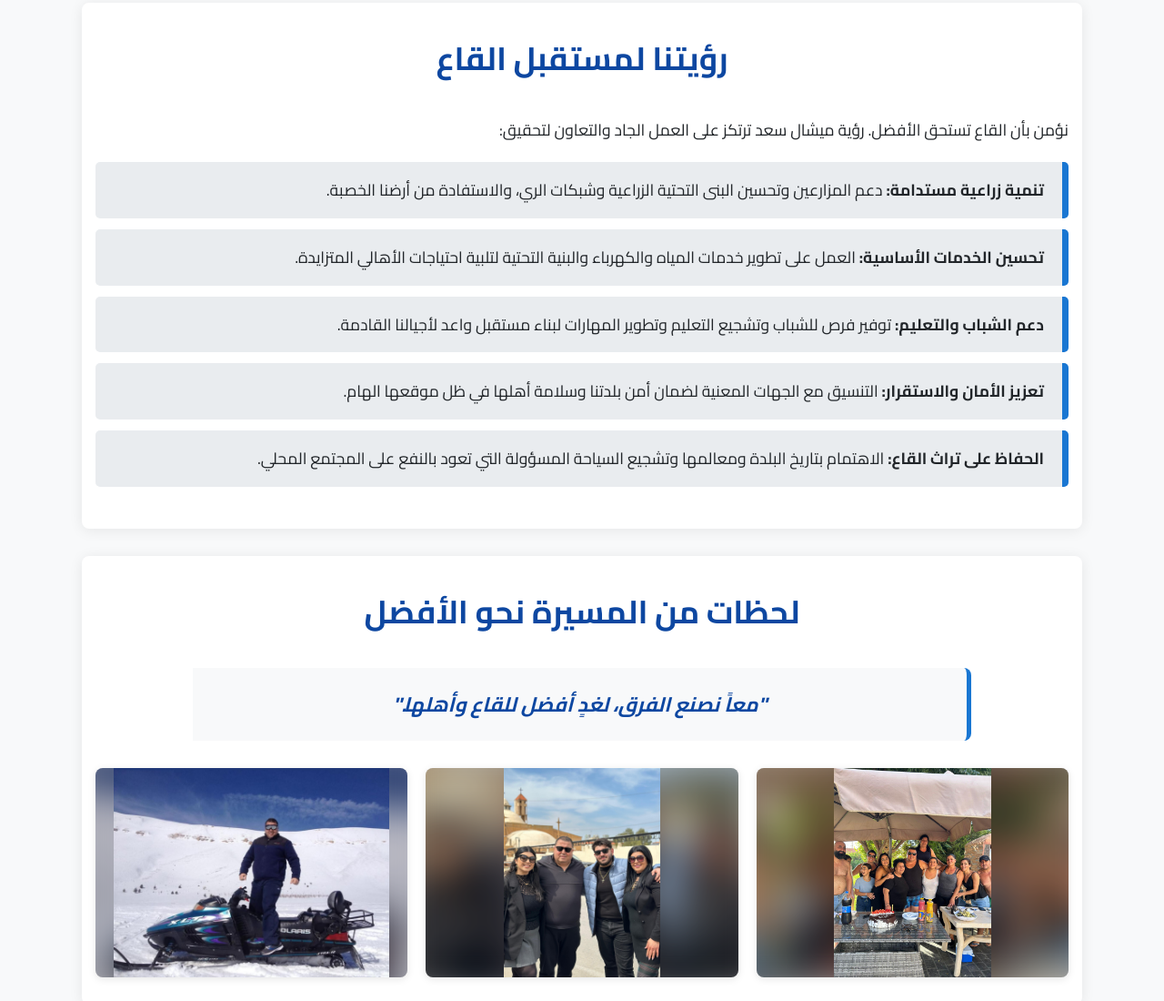
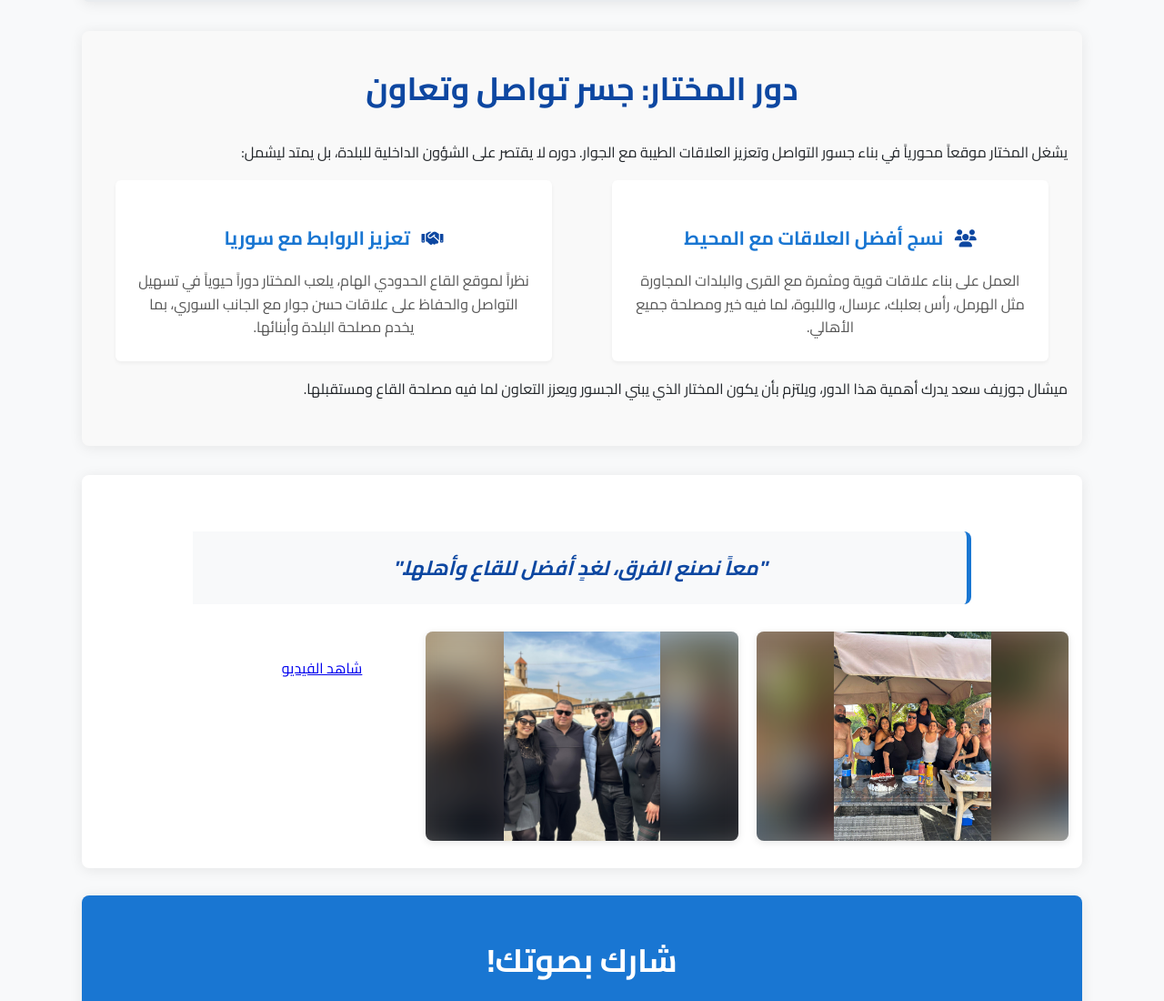
Before and after one commit to Parrotlife/MichelSaad, a plain HTML site: page index.html in a window 1280 px wide. Shown: the part 1536-2636 px from the top of the page at 91% size. Drawn offline with Linux system fonts and the light colour scheme; some packages are replaced by stand-ins of ours; a script that the page names is missing.

Commit message:
version 2

```diff
--- a/index.html
+++ b/index.html
@@ -4,7 +4,7 @@
 <head>
     <meta charset="UTF-8">
     <meta name="viewport" content="width=device-width, initial-scale=1.0">
-    <title>دعم ميشال سعد - مختار القاع</title>
+    <title>دعم ميشال جوزيف سعد - مختار القاع</title>
     <link rel="preconnect" href="https://fonts.googleapis.com">
     <link rel="preconnect" href="https://fonts.gstatic.com" crossorigin>
     <link href="https://fonts.googleapis.com/css2?family=Cairo:wght@400;700&display=swap" rel="stylesheet">
@@ -18,28 +18,28 @@
 <body>
     <header>
         <div class="container">
-            <h1>ميشال سعد لمخترة القاع</h1>
+            <h1>ميشال جوزيف سعد لمخترة القاع</h1>
             <p>صوتك لمستقبل أفضل للقاع</p>
         </div>
     </header>
 
     <main class="container">
         <section id="intro">
-            <h2>من هو ميشال سعد؟</h2>
+            <h2>من هو ميشال جوزيف سعد؟</h2>
             <p>
-                ميشال سعد، ابن القاع البار، يترشح لمخترة بلدتنا إيمان عميق بضرورة خدمة أهلها الكرام والمساهمة في
+                ميشال جوزيف سعد، ابن القاع البار، يترشح لمخترة بلدتنا إيمان عميق بضرورة خدمة أهلها الكرام والمساهمة في
                 نهضتها. هو رجلٌ منكم، يعرف أرض القاع الطيبة، تاريخها العريق، وتحديات حاضرها. بخبرته العملية والتزامه
                 الثابت،
-                يضع ميشال سعد نفسه في خدمة كل فرد من أفراد القاع، ساعياً ليكون صوتكم الأمين والمدافع عن مصالحكم.
+                يضع ميشال جوزيف سعد نفسه في خدمة كل فرد من أفراد القاع، ساعياً ليكون صوتكم الأمين والمدافع عن مصالحكم.
             </p>
             <!-- Candidate Image -->
-            <img src="imgs/serious-1.jpeg" alt="ميشال سعد" class="intro-profile-image">
+            <img src="imgs/serious-1.jpeg" alt="ميشال جوزيف سعد" class="intro-profile-image">
         </section>
 
         <!-- Moved Section: Qualities -->
         <section id="qualities">
-            <h2>ميشال سعد: الرجل المناسب للمخترة</h2>
-            <p>صفات ميشال سعد الشخصية تجعله الخيار الأمثل لتمثيلكم وخدمتكم:</p>
+            <h2>ميشال جوزيف سعد: الرجل المناسب للمخترة</h2>
+            <p>صفات ميشال جوزيف سعد الشخصية تجعله الخيار الأمثل لتمثيلكم وخدمتكم:</p>
             <div class="qualities-container">
                 <div class="quality-item">
                     <div class="image-container quality-image-container">
@@ -57,7 +57,8 @@
                         <img src="imgs/family-1.jpeg" alt="رجل عائلة ملتزم" class="image-fg quality-image-fg">
                     </div>
                     <h3>رجل عائلة ملتزم</h3>
-                    <p>ميشال سعد أب وزوج، يدرك أهمية الروابط الأسرية وقيم العائلة اللبنانية الأصيلة. التزامه تجاه عائلته
+                    <p>ميشال جوزيف سعد أب وزوج، يدرك أهمية الروابط الأسرية وقيم العائلة اللبنانية الأصيلة. التزامه تجاه
+                        عائلته
                         يعكس التزامه
                         تجاه مجتمعه.</p>
                 </div>
@@ -74,28 +75,33 @@
             </div>
         </section>
 
-        <section id="vision">
-            <h2>رؤيتنا لمستقبل القاع</h2>
-            <p>نؤمن بأن القاع تستحق الأفضل. رؤية ميشال سعد ترتكز على العمل الجاد والتعاون لتحقيق:</p>
-            <ul>
-                <li><strong>تنمية زراعية مستدامة:</strong> دعم المزارعين وتحسين البنى التحتية الزراعية وشبكات الري،
-                    والاستفادة من أرضنا الخصبة.</li>
-                <li><strong>تحسين الخدمات الأساسية:</strong> العمل على تطوير خدمات المياه والكهرباء والبنية التحتية
-                    لتلبية
-                    احتياجات الأهالي المتزايدة.</li>
-                <li><strong>دعم الشباب والتعليم:</strong> توفير فرص للشباب وتشجيع التعليم وتطوير المهارات لبناء مستقبل
-                    واعد
-                    لأجيالنا القادمة.</li>
-                <li><strong>تعزيز الأمان والاستقرار:</strong> التنسيق مع الجهات المعنية لضمان أمن بلدتنا وسلامة أهلها في
-                    ظل
-                    موقعها الهام.</li>
-                <li><strong>الحفاظ على تراث القاع:</strong> الاهتمام بتاريخ البلدة ومعالمها وتشجيع السياحة المسؤولة التي
-                    تعود بالنفع على المجتمع المحلي.</li>
-            </ul>
+        <!-- mukhtar-role section moved here and restyled -->
+        <section id="mukhtar-role">
+            <h2>دور المختار: جسر تواصل وتعاون</h2>
+            <p>
+                يشغل المختار موقعاً محورياً في بناء جسور التواصل وتعزيز العلاقات الطيبة مع الجوار. دوره لا يقتصر على
+                الشؤون الداخلية للبلدة، بل يمتد ليشمل:
+            </p>
+            <div class="role-items-container">
+                <div class="role-item">
+                    <h3><i class="fas fa-users"></i> نسج أفضل العلاقات مع المحيط</h3>
+                    <p>العمل على بناء علاقات قوية ومثمرة مع القرى والبلدات المجاورة مثل الهرمل، رأس بعلبك، عرسال،
+                        واللبوة، لما فيه خير ومصلحة جميع الأهالي.</p>
+                </div>
+                <div class="role-item">
+                    <h3><i class="fas fa-handshake"></i> تعزيز الروابط مع سوريا</h3>
+                    <p>نظراً لموقع القاع الحدودي الهام، يلعب المختار دوراً حيوياً في تسهيل التواصل والحفاظ على علاقات
+                        حسن جوار مع الجانب السوري، بما يخدم مصلحة البلدة وأبنائها.</p>
+                </div>
+            </div>
+            <p>
+                ميشال جوزيف سعد يدرك أهمية هذا الدور، ويلتزم بأن يكون المختار الذي يبني الجسور ويعزز التعاون لما فيه
+                مصلحة القاع ومستقبلها.
+            </p>
         </section>
 
         <section id="media">
-            <h2 class="section-title">لحظات من المسيرة نحو الأفضل</h2>
+            <h2 class="section-title"></h2>
             <blockquote class="inspirational-quote">
                 "معاً نصنع الفرق، لغدٍ أفضل للقاع وأهلها."
             </blockquote>
@@ -108,23 +114,27 @@
                     <img src="imgs/family-2.jpeg" alt="" class="image-bg gallery-image-bg">
                     <img src="imgs/family-2.jpeg" alt="نشاطات عائلية" class="image-fg gallery-image-fg">
                 </div>
-                <div class="image-container gallery-image-container">
-                    <img src="imgs/ski-doux.jpeg" alt="" class="image-bg gallery-image-bg">
-                    <img src="imgs/ski-doux.jpeg" alt="نشاطات اجتماعية" class="image-fg gallery-image-fg">
+                <!-- ski-doux image container removed -->
+                <!-- Facebook Reel Embed moved here -->
+                <div class="fb-video" data-href="https://www.facebook.com/reel/981543205251087" data-width="350"
+                    data-show-text="false" style="margin: 10px;"> <!-- Adjusted width and added margin -->
+                    <blockquote cite="https://www.facebook.com/reel/981543205251087" class="fb-xfbml-parse-ignore">
+                        <a href="https://www.facebook.com/reel/981543205251087">شاهد الفيديو</a>
+                    </blockquote>
                 </div>
             </div>
         </section>
 
         <section id="cta">
             <h2>شارك بصوتك!</h2>
-            <p>ندعوكم للمشاركة بكثافة وانتخاب ميشال سعد مختاراً للقاع في الانتخابات القادمة.</p>
+            <p>ندعوكم للمشاركة بكثافة وانتخاب ميشال جوزيف سعد مختاراً للقاع في الانتخابات القادمة.</p>
             <p><strong>موعد الانتخابات: 18 أيار 2025</strong></p>
         </section>
 
         <!-- Updated Contact Section -->
         <section id="contact">
             <h2>تواصل معنا</h2>
-            <p>لمزيد من المعلومات أو لطرح استفساراتكم، يمكنكم التواصل مباشرة مع ميشال سعد عبر الهاتف أو واتساب على
+            <p>لمزيد من المعلومات أو لطرح استفساراتكم، يمكنكم التواصل مباشرة مع ميشال جوزيف سعد عبر الهاتف أو واتساب على
                 الرقم:</p>
             <div class="contact-details">
                 <p class="phone-number">03 398 638</p>
@@ -144,11 +154,14 @@
 
     <footer>
         <div class="container">
-            <p>جميع الحقوق محفوظة © - 2025 - حملة دعم ميشال سعد</p>
+            <p>جميع الحقوق محفوظة © - 2025 - حملة دعم ميشال جوزيف سعد</p>
             <!-- Optional: Social media links -->
         </div>
     </footer>
 
+    <div id="fb-root"></div>
+    <script async defer crossorigin="anonymous" src="https://connect.facebook.net/ar_AR/sdk.js#xfbml=1&version=v19.0"
+        nonce="AbCdEfG"></script> <!-- Added FB SDK -->
     <script src="https://cdn.jsdelivr.net/npm/basiclightbox@5.0.4/dist/basicLightbox.min.js"></script>
     <script>
         document.addEventListener('DOMContentLoaded', () => {
--- a/style.css
+++ b/style.css
@@ -635,3 +635,82 @@ footer {
 
 /* Remove placeholder text styles */
 /* .media-gallery .placeholder-media p { ... } */
+
+/* Style for Mukhtar Role Section */
+#mukhtar-role {
+    background-color: #f9f9f9;
+    /* Light background for the section */
+    padding: 2rem 1rem;
+    /* Add some padding */
+    border-radius: 8px;
+    /* Rounded corners */
+    margin-top: 2rem;
+    margin-bottom: 2rem;
+}
+
+#mukhtar-role h2 {
+    text-align: center;
+    margin-bottom: 1.5rem;
+    color: var(--primary-color);
+}
+
+.role-items-container {
+    display: flex;
+    flex-direction: column;
+    /* Stack items vertically */
+    gap: 1.5rem;
+    /* Space between items */
+}
+
+.role-item {
+    background-color: #fff;
+    /* White background for each item */
+    padding: 1.5rem;
+    border-radius: 6px;
+    box-shadow: 0 2px 4px rgba(0, 0, 0, 0.05);
+    /* Subtle shadow */
+    text-align: center;
+    /* Center align text within the item */
+}
+
+.role-item h3 {
+    color: var(--secondary-color);
+    /* Use secondary color for heading */
+    margin-bottom: 0.75rem;
+    font-size: 1.3rem;
+}
+
+.role-item h3 i {
+    margin-left: 8px;
+    /* Space between icon and text */
+    color: var(--primary-color);
+    font-size: 1.2rem;
+    /* Slightly smaller icon */
+}
+
+.role-item p {
+    color: #555;
+    line-height: 1.6;
+    margin-bottom: 0;
+    /* Remove default paragraph margin */
+}
+
+/* Responsive adjustments if needed */
+@media (min-width: 768px) {
+    .role-items-container {
+        flex-direction: row;
+        /* Side-by-side on larger screens */
+        justify-content: space-around;
+        /* Distribute space */
+    }
+
+    .role-item {
+        flex-basis: 45%;
+        /* Each item takes up roughly half the width */
+    }
+}
+
+/* Media Section Adjustments */
+#media {
+    padding-top: 2rem;
+}
```
